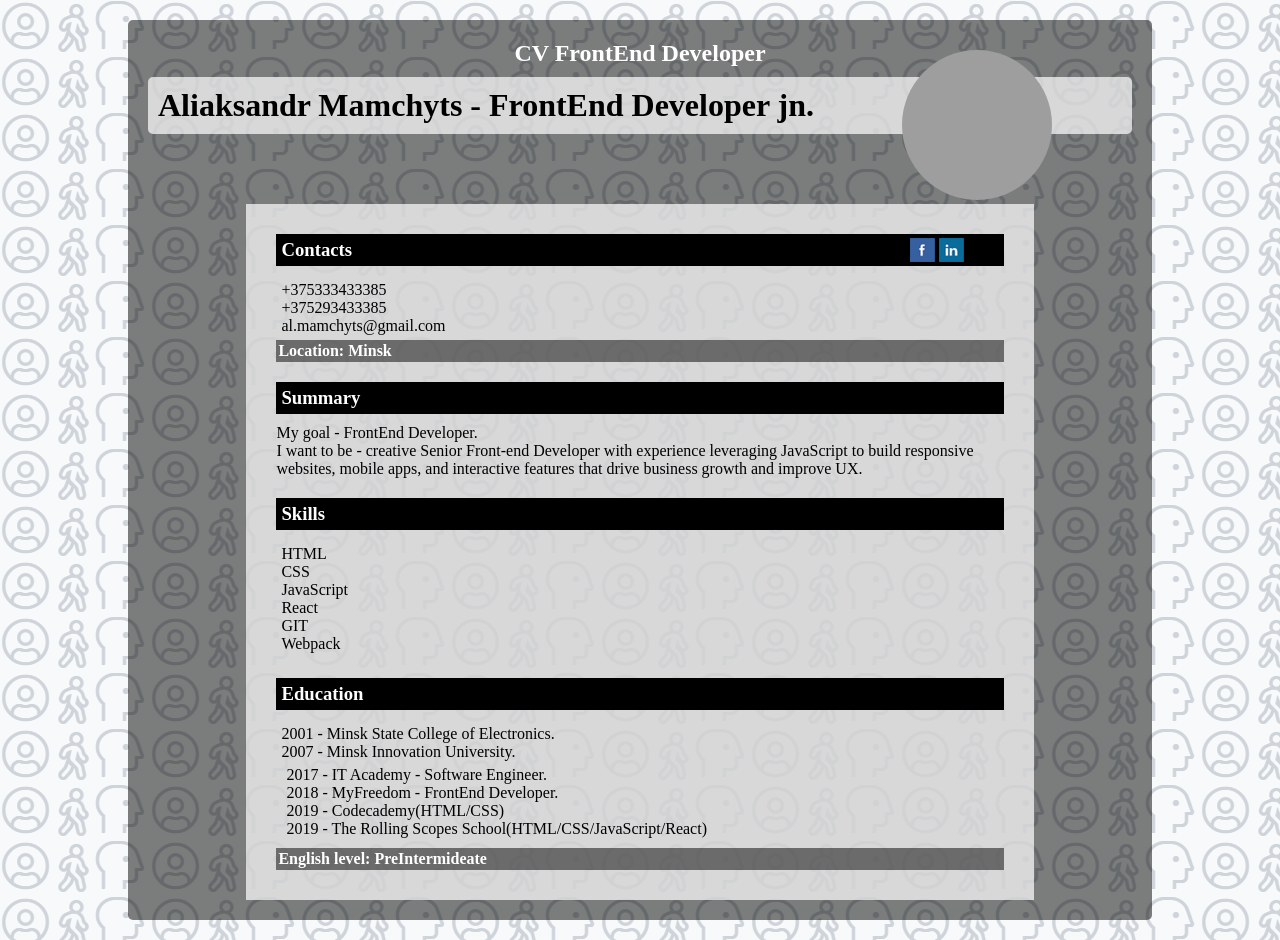
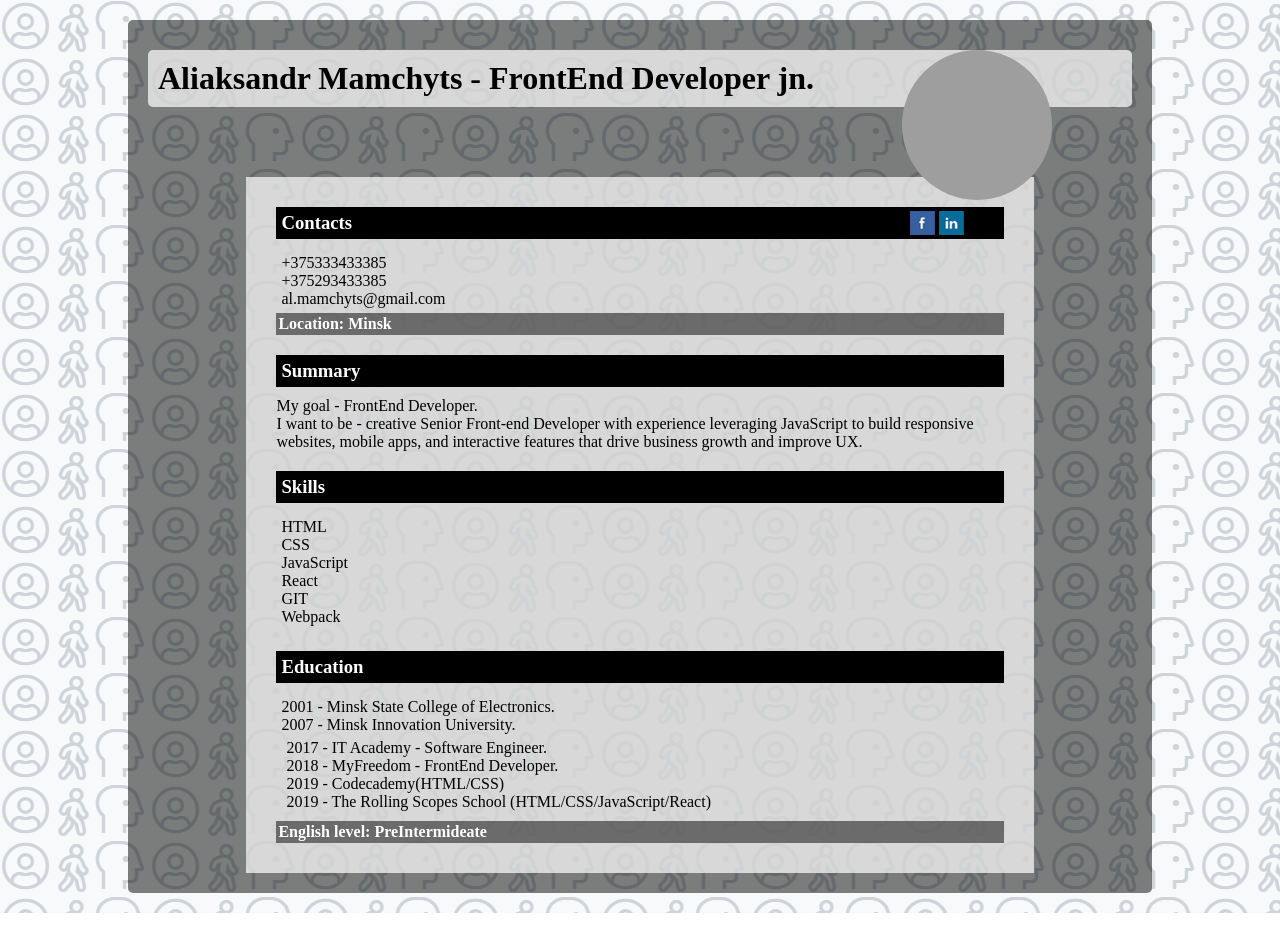
Before and after one commit to mAliaxandr/rsschool-2019Q1-cv, a plain HTML site: page index.html in a window 1280 px wide. After the commit the page ends 913 px from the top, so only its background shows below. Drawn offline with Linux system fonts and the light colour scheme; grey boxes are pictures that could not be loaded.

Commit message:
doc: delete foto.png

```diff
--- a/index.html
+++ b/index.html
@@ -10,7 +10,6 @@
 <body>
     <div class="wrapper">
         <header class="header">
-            <h2>CV FrontEnd Developer</h2>
             <h1>Aliaksandr Mamchyts - FrontEnd Developer jn.</h1>
             <div class="header-avatar"></div>
         </header>
@@ -54,7 +53,7 @@
                             <li>2017 - IT Academy - Software Engineer.</li>
                             <li>2018 - MyFreedom - FrontEnd Developer.</li>
                             <li>2019 - Codecademy(HTML/CSS)</li>
-                            <li>2019 - The Rolling Scopes School(HTML/CSS/JavaScript/React)</li>
+                            <li>2019 - The Rolling Scopes School (HTML/CSS/JavaScript/React)</li>
                         </ul>
                     </li>
                 </ul>
```
Also changed, not shown: foto.png (deleted).
